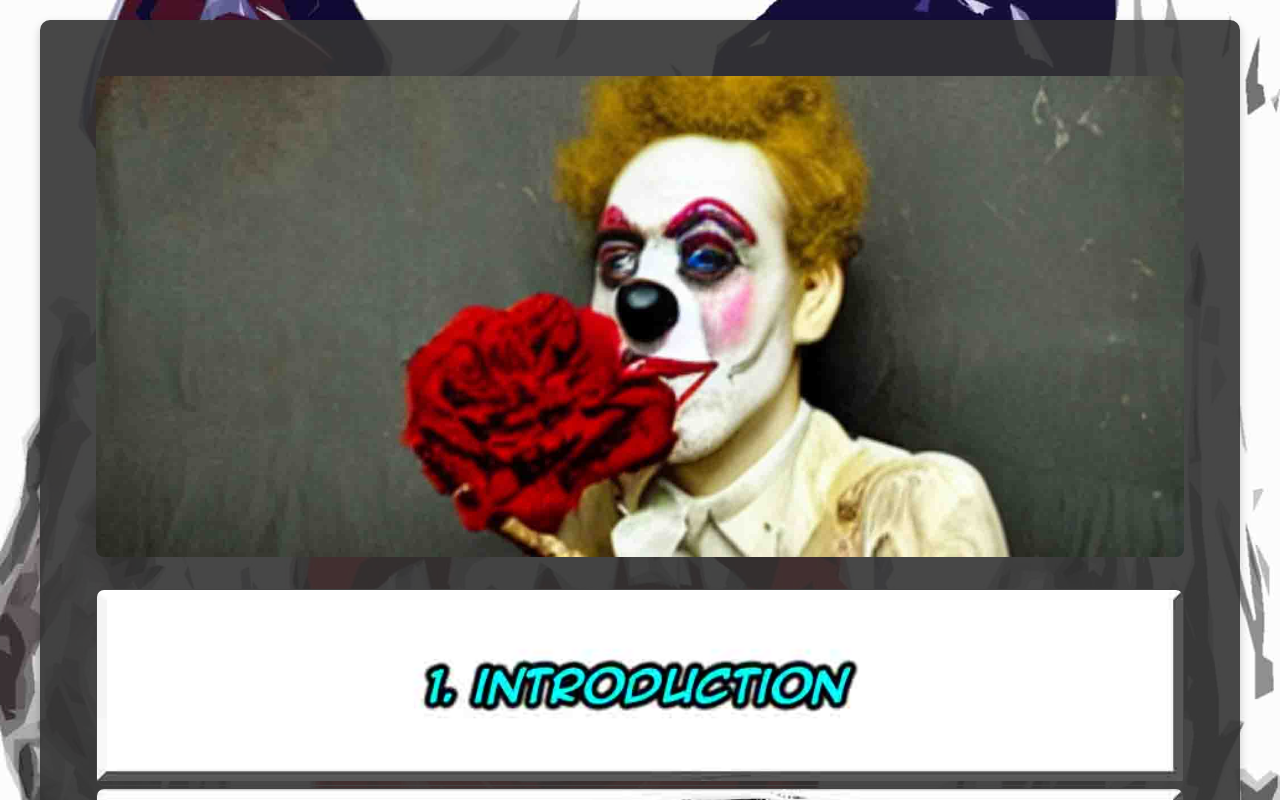
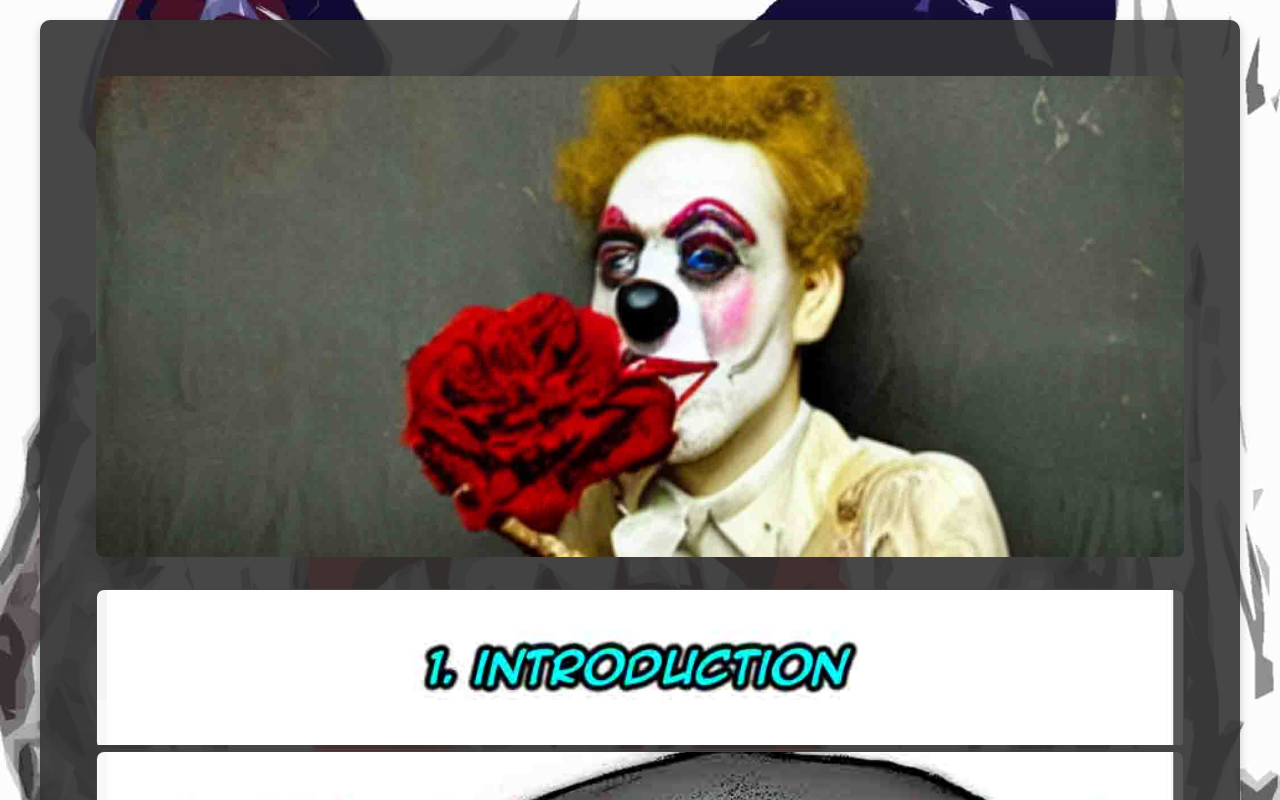
Before and after one commit to arh789/my-portfolio, a Next.js app: page /datamining-llm in a window 1280 px wide. Shown: the top 800 px of the page. Built offline with nearby package versions, Linux system fonts and the light colour scheme.

Commit message:
INSERT WHAT WAS UPDATED

```diff
--- a/src/app/components/CollapsibleSections.js
+++ b/src/app/components/CollapsibleSections.js
@@ -2,6 +2,7 @@
 
 import { useState } from 'react';
 import { marked } from 'marked';
+import Image from 'next/image';
 import styles from '../content-strategy/contentStrategy.module.css';
 
 export default function CollapsibleSections({ sections }) {
@@ -20,17 +21,19 @@ export default function CollapsibleSections({ sections }) {
                             className={styles.imageButton}
                         >
                             {section.image && (
-                                <img
+                                <Image
                                     src={section.image}
                                     alt={section.title}
                                     className={styles.banner}
+                                    width={877}
+                                    height={155}
+                                    loading="lazy"
                                 />
                             )}
                         </button>
 
                         <div
-                            className={`${styles.content} ${isActive ? styles.active : styles.hidden
-                                }`}
+                            className={`${styles.content} ${isActive ? styles.active : styles.hidden}`}
                         >
                             <div
                                 className={styles['paragraph-section']}
--- a/src/app/datamining-llm/datamining-a-llm.module.css
+++ b/src/app/datamining-llm/datamining-a-llm.module.css
@@ -133,7 +133,7 @@
 
 .banner {
     width: 100%;
-    object-fit: cover;
+    height: auto;
     display: block;
 }
 
```
